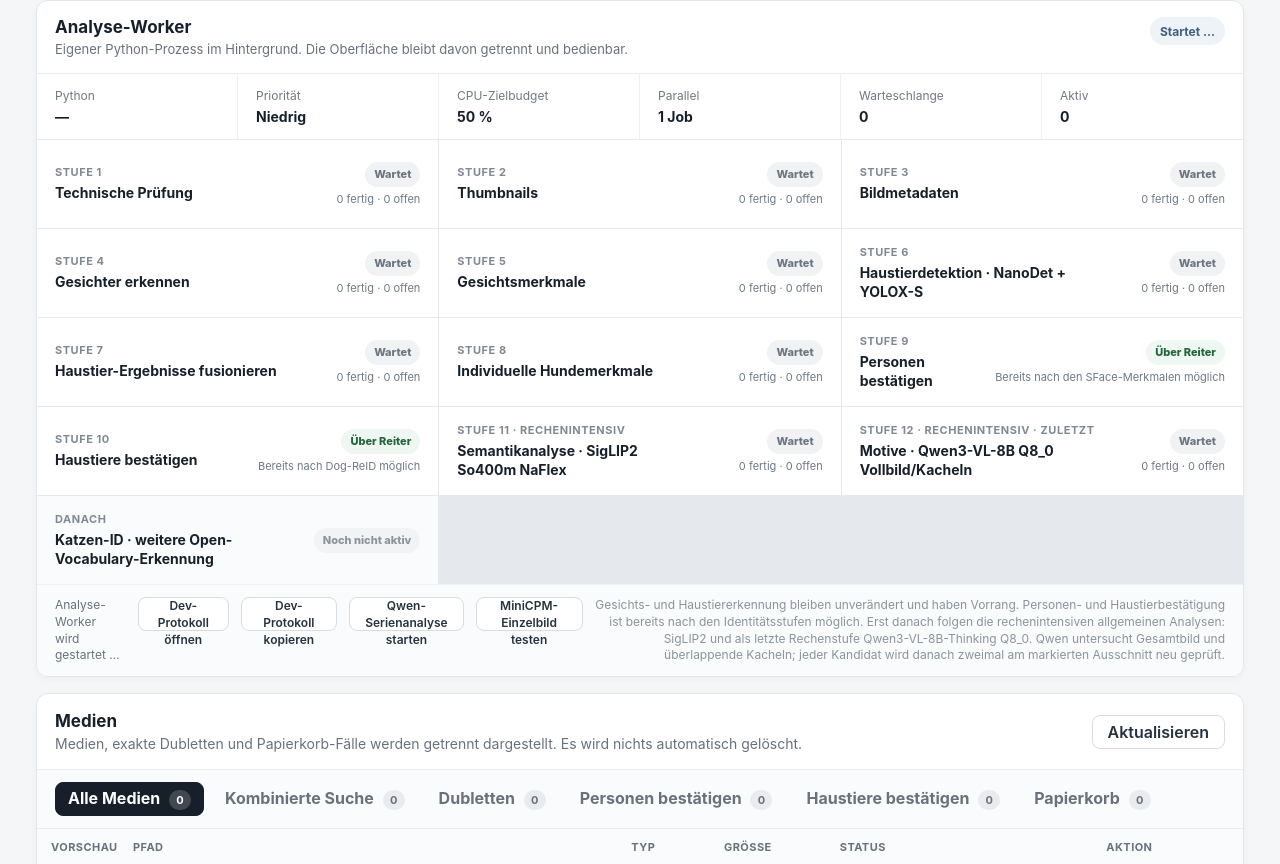
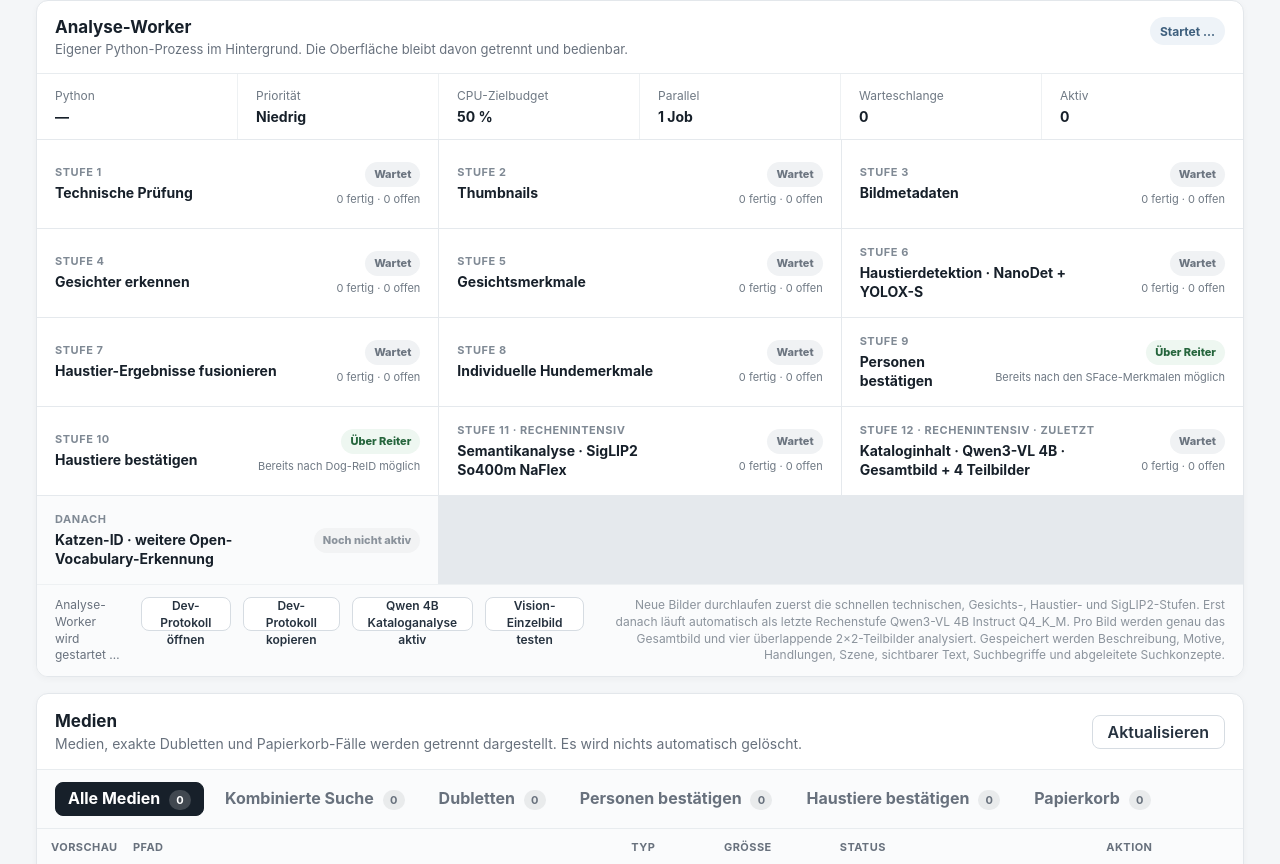
Before and after one commit to mostboneheadedhypoteticaluser/image_transfer_and_sort, a website built with Vite: page index.html in a window 1280 px wide. Shown: the part 347-1211 px from the top of the page. Built offline with nearby package versions, Linux system fonts and the light colour scheme.

Commit message:
Pipeline-Anzeige auf Qwen3-VL 4B Gesamtbild plus vier Teilbilder aktualisieren

```diff
--- a/index.html
+++ b/index.html
@@ -200,7 +200,7 @@
             <article class="pipeline-stage">
               <div>
                 <small>Stufe 12 · rechenintensiv · zuletzt</small>
-                <strong>Motive · Qwen3-VL-8B Q8_0 Vollbild/Kacheln</strong>
+                <strong>Kataloginhalt · Qwen3-VL 4B · Gesamtbild + 4 Teilbilder</strong>
               </div>
               <div class="pipeline-stage-status">
                 <span id="objectVerificationStageState" class="stage-state waiting">Wartet</span>
@@ -232,12 +232,12 @@
                 Dev-Protokoll kopieren
               </button>
               <button id="qwenAutomaticButton" class="ghost" type="button">
-                Qwen-Serienanalyse starten
+                Qwen 4B Kataloganalyse aktiv
               </button>
               <button id="qwenBenchmarkButton" class="ghost" type="button">
-                MiniCPM-Einzelbild testen
+                Vision-Einzelbild testen
               </button>
-              <span class="analysis-note">Gesichts- und Haustiererkennung bleiben unverändert und haben Vorrang. Personen- und Haustierbestätigung ist bereits nach den Identitätsstufen möglich. Erst danach folgen die rechenintensiven allgemeinen Analysen: SigLIP2 und als letzte Rechenstufe Qwen3-VL-8B-Thinking Q8_0. Qwen untersucht Gesamtbild und überlappende Kacheln; jeder Kandidat wird danach zweimal am markierten Ausschnitt neu geprüft.</span>
+              <span class="analysis-note">Neue Bilder durchlaufen zuerst die schnellen technischen, Gesichts-, Haustier- und SigLIP2-Stufen. Erst danach läuft automatisch als letzte Rechenstufe Qwen3-VL 4B Instruct Q4_K_M. Pro Bild werden genau das Gesamtbild und vier überlappende 2×2-Teilbilder analysiert. Gespeichert werden Beschreibung, Motive, Handlungen, Szene, sichtbarer Text, Suchbegriffe und abgeleitete Suchkonzepte.</span>
             </div>
           </div>
         </section>
@@ -313,7 +313,7 @@
 
                 <section class="search-group search-group-wide">
                   <h4>Motive</h4>
-                  <p>Nur Objekte, die Qwen3-VL-8B im Gesamtbild/Kacheln gefunden oder als Hinweis erhalten und anschließend am Ausschnitt doppelt bestätigt hat.</p>
+                  <p>Objektfilter stammen weiterhin aus den schnellen Detektoren bzw. vorhandenen verifizierten Motivergebnissen. Die neue Qwen3-VL-4B-Stufe ergänzt den Katalog separat um Beschreibung, Tags und Suchkonzepte.</p>
                   <div id="searchObjects" class="search-facets motif-facets"></div>
                 </section>
 
```
